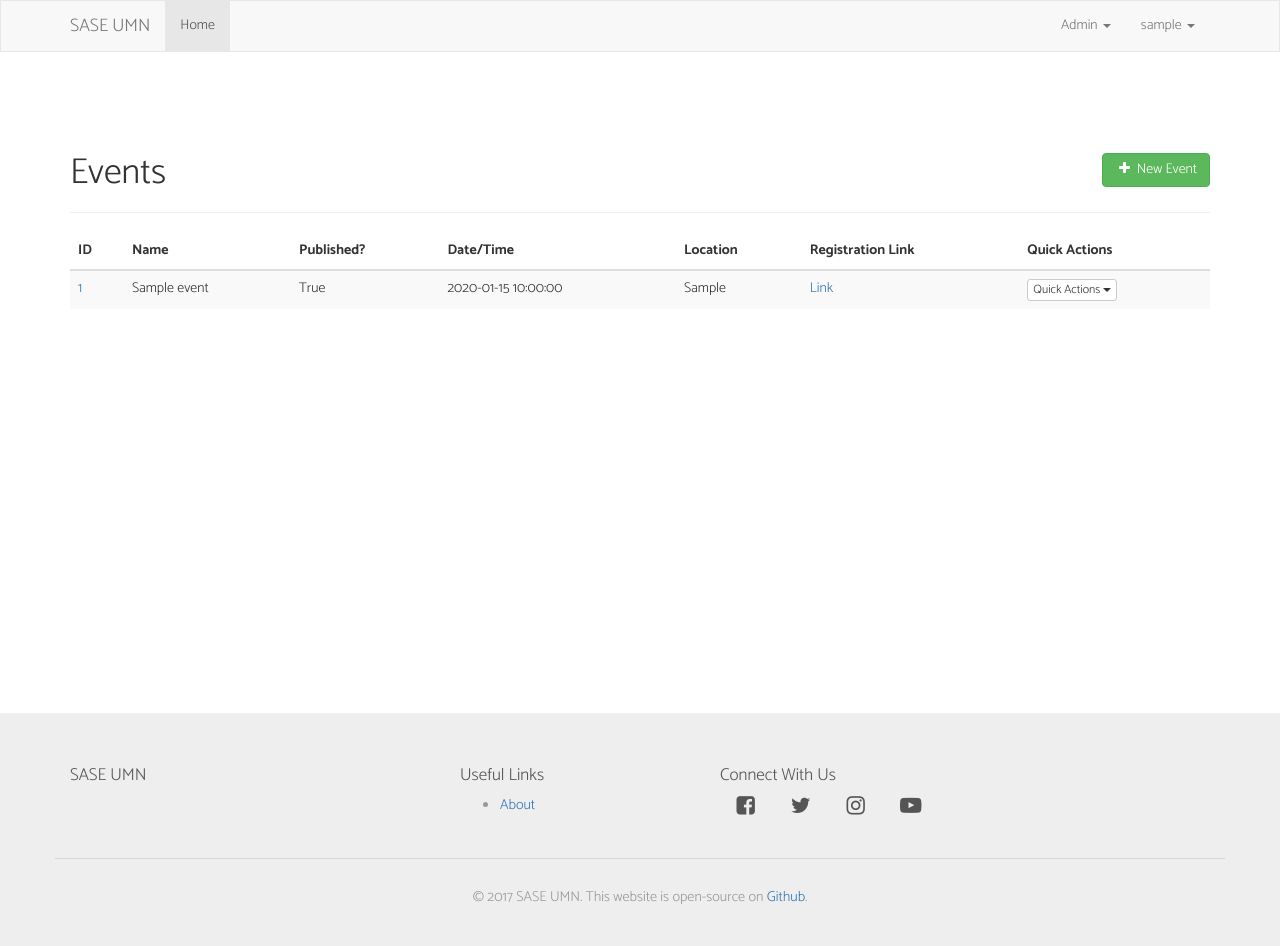
After one commit to saseumn/website, a Flask app: page /admin/events in a window 1280 px wide. The commit adds this page. Run offline with Flask 2, Linux system fonts and the light colour scheme; a user stored in the database is signed in; tables that the repository leaves empty hold one stand-in row (values such as "Sample post"); some libraries are stand-ins or nearby versions.

Commit message:
Large changes including - new homepage - events system - featured event - event registration

```diff
--- a/main.py
+++ b/main.py
@@ -23,6 +23,7 @@ def make_app(config=None):
 
     # Register endpoints.
     import views
+    app.register_blueprint(views.admin.blueprint, url_prefix="/admin")
     app.register_blueprint(views.base.blueprint)
     app.register_blueprint(views.users.blueprint, url_prefix="/users")
 
--- a/static/css/main.css
+++ b/static/css/main.css
@@ -0,0 +1,146 @@
+@import url("https://fonts.googleapis.com/css?family=Catamaran:300,400,700");
+
+html, body {
+	font-family: "Catamaran";
+	font-weight: 300 !important;
+}
+
+h1, h2, h3, h4, h5, h6, .btn {
+	font-weight: 300 !important;
+}
+
+b {
+	font-weight: 700;
+}
+
+#main-content {
+	min-height: 85vh;
+}
+
+#masthead {
+	min-height:40vh;
+	position:relative;
+	margin: 0;
+	margin-top: -21px;
+	padding: 0;
+
+	background-size: cover;
+	background-position: center;
+}
+
+#masthead > #overlay {
+	background-color: rgba(0, 0, 0, 0.5);
+	padding-top: 34px;
+	padding-bottom: 42px;
+	color: #fff;
+}
+
+#title h1 {
+	font-size: 7em !important;
+}
+
+#title h2 {
+	font-size: 1.5em !important;
+}
+
+#title a {
+	color: rgba(255, 255, 255, 0.6);
+	font-size: 1.2em;
+	text-decoration: none;
+}
+
+.navbar {
+	margin-bottom: 0;
+	border-radius: 0;
+	-moz-border-radius: 0;
+	-webkit-border-radius: 0;
+}
+
+.section {
+	padding: 40px 0 60px 0;
+}
+
+#links a {
+	margin: 0 12px 0 12px;
+	color: #555;
+	font-size: 0.75em;
+}
+
+.site-footer {
+	/*margin-top: 90px;*/
+	background-color: #eee;
+	color: #999;
+	padding: 3em 0 0;
+	font-size: 14.3px;
+	position: relative;
+}
+
+.site-footer .footer-heading {
+	color: #555;
+}
+
+.footer-copyright {
+	margin-top: 2em;
+	padding: 2em 2em;
+	border-top: 1px solid rgba(0, 0, 0, 0.1);
+	text-align: center;
+}
+
+.site-footer h5, .site-footer .h5 {
+	font-size: 1.2em;
+}
+
+.container.jumbotron {
+	background-color: transparent;
+}
+
+
+html, body, h1, h2, h3, h4, h5, h6 {
+	font-family: "Catamaran", Arial, sans-serif;
+    font-weight: 300;
+}
+
+.large-text {
+    font-size: 1.6em;
+}
+
+.tab-content {
+    padding: 15px;
+}
+
+.tab-content > .tab-pane {
+    display: none;
+}
+
+.tab-content > .active {
+    display: block;
+}
+
+.site-footer {
+    background-color: #eee;
+    color: #999;
+    padding: 3em 0 0;
+    font-size: 14.3px;
+    position: relative;
+}
+
+.site-footer .footer-heading {
+    color: #555;
+}
+
+.footer-copyright {
+    margin-top: 2em;
+    padding: 2em 2em;
+    border-top: 1px solid rgba(0, 0, 0, 0.1);
+    text-align: center;
+}
+
+h5, .h5 {
+    font-size: 1.2em;
+}
+
+#links a {
+    margin: 0 12px 0 12px;
+    color: #555;
+    font-size: 0.75em;
+}
--- /dev/null
+++ b/templates/admin/events/index.j2
@@ -0,0 +1,64 @@
+{% extends "layout.j2" %}
+{% block title %}Events{% endblock %}
+
+{% block content %}
+    <div class="section">
+        <div class="container">
+            <div class="page-header">
+                <div style="float: right;">
+                    <a href="{{ url_for("admin.events_new") }}" class="btn btn-success"><i class="fa fa-fw fa-plus"></i> New Event</a>
+                </div>
+                <h1>Events</h1>
+            </div>
+            {% if events %}
+                <table class="table table-striped table-hover">
+                    <thead>
+                        <tr>
+                            <th>ID</th>
+                            <th>Name</th>
+                            <th>Published?</th>
+                            <th>Date/Time</th>
+                            <th>Location</th>
+                            <th>Registration Link</th>
+                            <th>Quick Actions</th>
+                        </tr>
+                    </thead>
+                    <tbody>
+                        {% for event in events %}
+                            <tr>
+                                <td><a href="{{ url_for("admin.events_edit", id=event.id) }}">{{ event.id }}</a></td>
+                                <td>{{ event.name }}</td>
+                                <td>{{ event.published }}</td>
+                                <td>{{ event.start_time }}</td>
+                                <td>{{ event.location }}</td>
+                                <td>
+                                    <a href="{{ event.registration_link }}">Link</a>
+                                </td>
+                                <td>
+                                    <div class="dropdown">
+                                        <button class="btn btn-xs btn-default dropdown-toggle" type="button" id="userQuickActions{{ event.id }}" data-toggle="dropdown" aria-haspopup="true" aria-expanded="true">
+                                            Quick Actions
+                                            <span class="caret"></span>
+                                        </button>
+                                        <ul class="dropdown-menu" aria-labelledby="userQuickActions{{ event.id }}">
+                                            <li>
+                                                <a href="{{ url_for("admin.events_edit", id=event.id) }}">Edit Details</a>
+                                                <a href="{{ url_for("admin.events_delete", id=event.id) }}" style="color: #F00;">Delete</a>
+                                            </li>
+                                        </ul>
+                                    </div>
+                                </td>
+                            </tr>
+                        {% endfor %}
+                    </tbody>
+                </table>
+            {% else %}
+                <div class="jumbotron">
+                    <center>
+                        No events found! Click the button at the top right to create a new event!
+                    </center>
+                </div>
+            {% endif %}
+        </div>
+    </div>
+{% endblock %}
--- a/templates/layout.j2
+++ b/templates/layout.j2
@@ -7,8 +7,9 @@
     <meta name="viewport" content="width=device-width,initial-scale=1">
     <link href="https://maxcdn.bootstrapcdn.com/bootswatch/3.3.7/yeti/bootstrap.min.css" rel="stylesheet" integrity="sha384-HzUaiJdCTIY/RL2vDPRGdEQHHahjzwoJJzGUkYjHVzTwXFQ2QN/nVgX7tzoMW3Ov" crossorigin="anonymous">
     <link href="https://maxcdn.bootstrapcdn.com/font-awesome/4.7.0/css/font-awesome.min.css" rel="stylesheet" integrity="sha384-wvfXpqpZZVQGK6TAh5PVlGOfQNHSoD2xbE+QkPxCAFlNEevoEH3Sl0sibVcOQVnN" crossorigin="anonymous">
+    <link href="/static/css/main.css" rel="stylesheet" />
     <title>
-        {% if title %}{{ title }} - {% endif %}SASE UMN
+        {% block title %}{% endblock %} - SASE UMN
     </title>
 </head>
 
@@ -33,6 +34,17 @@
                 </ul>
                 <ul class="nav navbar-nav navbar-right">
                     {% if current_user.is_authenticated %}
+                        {% if current_user.admin %}
+                            <li class="dropdown">
+                                <a href="javascript:void(0);" class="dropdown-toggle" data-toggle="dropdown" role="button" aria-expanded="false">
+                                    Admin&nbsp;<span class="caret"></span></a>
+                                <ul class="dropdown-menu" role="menu">
+                                    <li><a href="{{ url_for("admin.events") }}"><i class="fa fa-fw fa-calendar"></i> Event Management</a></li>
+                                    <li role="separator" class="divider"></li>
+                                    <li><a href="{{ url_for("admin.settings") }}"><i class="fa fa-fw fa-cogs"></i> Settings</a></li>
+                                </ul>
+                            </li>
+                        {% endif %}
                         <li class="dropdown">
                             <a href="javascript:void(0);" class="dropdown-toggle" data-toggle="dropdown" role="button" aria-expanded="false">
                                 {{ current_user.username }}&nbsp;<span class="caret"></span></a>
@@ -51,20 +63,47 @@
             </div>
         </div>
     </nav>
-    <div class="navbar">
+    <div style="margin-bottom: 21px;">
         {{ flashes() }}
     </div>
     <div style="min-height: 80vh;">
         {% block content %}{% endblock %}
     </div>
-    <div class="container">
-        <hr style="width: 75%;" />
-        <center>
-            <p>
-                &copy; 2017 SASE UMN good shit
-            </p>
-        </center>
-    </div>
+    <footer class="site-footer site-footer--sticky">
+        <div class="container">
+            <div class="row">
+                <div class="col-sm-4">
+                    <h5 class="footer-heading">SASE UMN</h5>
+                    <p></p>
+                    <ul class="list-inline">
+                    </ul>
+                </div>
+                <div class="col-sm-8">
+                    <div class="row">
+                        <div class="col-xs-4">
+                            <h5 class="footer-heading">Useful Links</h5>
+                            <ul>
+                                <li><a href="{{ url_for("base.index") }}">About</a></li>
+                            </ul>
+                        </div>
+                        <div class="col-xs-8">
+                            <h5 class="footer-heading">Connect With Us</h5>
+                            <p id="links">
+                                <a href="https://www.facebook.com/sase.umn/" target="_blank" rel="noopener"><i class="fa fa-fw fa-2x fa-facebook-square"></i></a>
+                                <a href="https://twitter.com/sase.umn/" target="_blank" rel="noopener"><i class="fa fa-fw fa-2x fa-twitter"></i></a>
+                                <a href="https://www.instagram.com/saseumn/" target="_blank" rel="noopener"><i class="fa fa-fw fa-2x fa-instagram"></i></a>
+                                <a href="https://www.youtube.com/user/saseumn/" target="_blank" rel="noopener"><i class="fa fa-fw fa-2x fa-youtube-play"></i></a>
+                            </p>
+                        </div>
+                    </div>
+                </div>
+            </div>
+            <div class="row footer-copyright">
+                <p>
+                    &copy; 2017 SASE UMN. This website is open-source on <a href="https://github.com/iptq/sase-website" target="_blank">Github</a>.
+                </p>
+            </div>
+    </footer>
     <script src="http://code.jquery.com/jquery-3.2.1.slim.min.js" integrity="sha256-k2WSCIexGzOj3Euiig+TlR8gA0EmPjuc79OEeY5L45g=" crossorigin="anonymous"></script>
     <script src="https://maxcdn.bootstrapcdn.com/bootstrap/3.3.7/js/bootstrap.min.js" integrity="sha384-Tc5IQib027qvyjSMfHjOMaLkfuWVxZxUPnCJA7l2mCWNIpG9mGCD8wGNIcPD7Txa" crossorigin="anonymous"></script>
 </body>
--- a/views/__init__.py
+++ b/views/__init__.py
@@ -1,2 +1,3 @@
+import views.admin
 import views.base
 import views.users
--- /dev/null
+++ b/views/admin.py
@@ -0,0 +1,117 @@
+from flask import Blueprint, abort, flash, redirect, render_template, url_for
+from flask_login import login_required
+from flask_wtf import FlaskForm
+from wtforms.fields import StringField, SubmitField, TextAreaField
+from wtforms.fields.html5 import DateTimeLocalField
+
+from models import Event, db
+from util import admin_required
+
+blueprint = Blueprint("admin", __name__)
+
+
+class NotReadyForPublishException(Exception):
+    pass
+
+
+@blueprint.route("/events")
+@login_required
+@admin_required
+def events():
+    eventlist = Event.query.all()
+    return render_template("admin/events/index.j2", events=eventlist)
+
+
+@blueprint.route("/events/new", methods=["GET", "POST"])
+@login_required
+@admin_required
+def events_new():
+    new_event_form = NewEventForm()
+    if new_event_form.validate_on_submit():
+        evt = Event()
+        evt.name = new_event_form.name.data
+        db.session.add(evt)
+        db.session.commit()
+        flash("Event created!", "success")
+        return redirect(url_for("admin.events"))
+    return render_template("admin/events/new.j2", new_event_form=new_event_form)
+
+
+@blueprint.route("/events/edit/<int:id>", methods=["GET", "POST"])
+@login_required
+@admin_required
+def events_edit(id):
+    event = Event.query.filter_by(id=id).first()
+    publishable = False
+    if not event.published:
+        publishable = True
+    if not event:
+        return abort(404)
+    event_edit_form = EventEditForm()
+    if event_edit_form.validate_on_submit():
+        event.name = event_edit_form.name.data
+        event.location = event_edit_form.location.data
+        event.description = event_edit_form.description.data
+        event.start_time = event_edit_form.start_time.data
+        if event_edit_form.update.data == True:
+            db.session.add(event)
+            db.session.commit()
+            flash("Event updated!", "success")
+            return redirect(url_for("admin.events_edit", id=id))
+        elif event_edit_form.publish.data == True:
+            # validation
+            try:
+                if not(event.name and event.location and event.description):
+                    raise NotReadyForPublishException("")
+            except NotReadyForPublishException as e:
+                flash(e.message, "danger")
+            else:
+                event.published = True
+                db.session.add(event)
+                db.session.commit()
+                flash("Event published!", "success")
+                return redirect(url_for("admin.events"))
+        elif event_edit_form.unpublish.data == True:
+            event.published = False
+            db.session.add(event)
+            db.session.commit()
+            return redirect(url_for("admin.events"))
+    elif not event_edit_form.errors:
+        event_edit_form.name.data = event.name
+        event_edit_form.location.data = event.location
+        event_edit_form.description.data = event.description
+        event_edit_form.start_time.data = event.start_time
+    return render_template("admin/events/edit.j2", event=event, event_edit_form=event_edit_form)
+
+
+@blueprint.route("/events/delete/<int:id>")
+@login_required
+@admin_required
+def events_delete(id):
+    event = Event.query.filter_by(id=id).first()
+    if not event:
+        return abort(404)
+    db.session.delete(event)
+    db.session.commit()
+    flash("Event removed.", "success")
+    return redirect(url_for("admin.events"))
+
+
+@blueprint.route("/settings")
+def settings():
+    return render_template("admin/settings.j2")
+
+
+class NewEventForm(FlaskForm):
+    name = StringField("Event Name")
+    submit = SubmitField("Create Event")
+
+
+class EventEditForm(FlaskForm):
+    name = StringField("Event Name")
+    location = StringField("Location")
+    description = TextAreaField("Description")
+    start_time = DateTimeLocalField("Start Time", format='%Y-%m-%dT%H:%M')
+    update = SubmitField("Update Event")
+    publish = SubmitField("Publish Event")
+    unpublish = SubmitField("Unpublish Event")
```
Also changed, not shown: migrations/versions/e58b593ca6c9_.py (added, +44 -0 lines), models.py (+27 -2 lines), templates/admin/events/edit.j2 (added, +49 -0 lines), templates/admin/events/new.j2 (added, +30 -0 lines), templates/base/index.j2 (+38 -1 lines), templates/users/register.j2 (+10 -0 lines), util.py (+15 -2 lines), views/base.py (+12 -4 lines), views/users.py (+9 -6 lines), static/img/background.jpg (added), templates/admin/settings.j2 (added).
